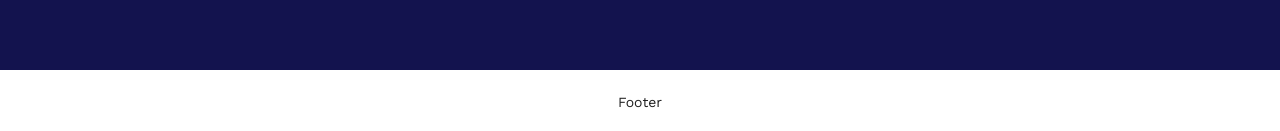
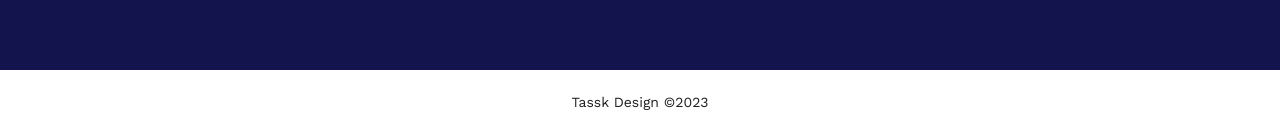
Before and after one commit to htcni/tassk, a React (Vite) app: page / in a window 1280 px wide. Shown: the part 1240-1371 px from the top of the page. Built offline with nearby package versions, Linux system fonts and the light colour scheme.

Commit message:
add: footer

```diff
--- a/src/pages/Home.jsx
+++ b/src/pages/Home.jsx
@@ -29,7 +29,7 @@ const Home = () => {
         <Content>
           <Banner />
         </Content>
-        <Footer style={footerStyle}>Footer</Footer>
+        <Footer style={footerStyle}>Tassk Design ©2023</Footer>
       </Layout>
     </Space>
   )
```
